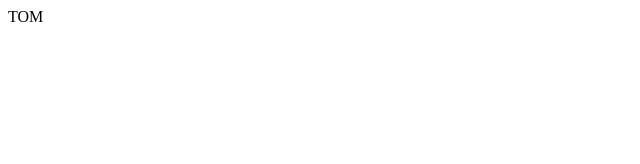
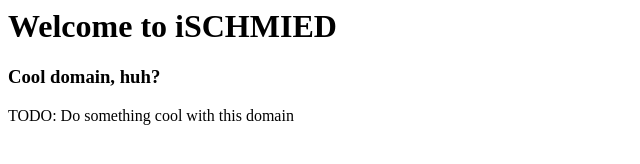
Before and after one commit to its0xFUL/tom-web, a plain HTML site: page index.html in a window 1280 px wide. Shown: the whole page, without its empty margins (0-640 px from the left). Drawn offline with Linux system fonts and the light colour scheme.

Commit message:
Update index.html

```diff
--- a/index.html
+++ b/index.html
@@ -1,8 +1,10 @@
 <html>
   <head>
-    <title>Tom Schmied</title>
+    <title>ISC.HM</title>
   </head>
   <body>
-    TOM
+    <h1>Welcome to iSCHMIED</h1>
+    <h3>Cool domain, huh?</h3>
+    <p>TODO: Do something cool with this domain</p>
   </body>
 </html>
```
